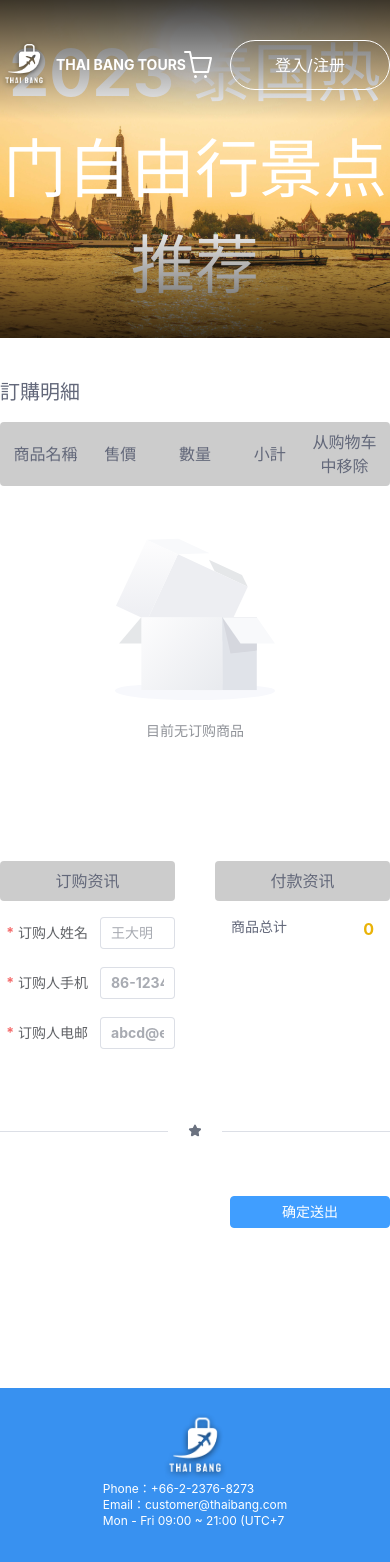
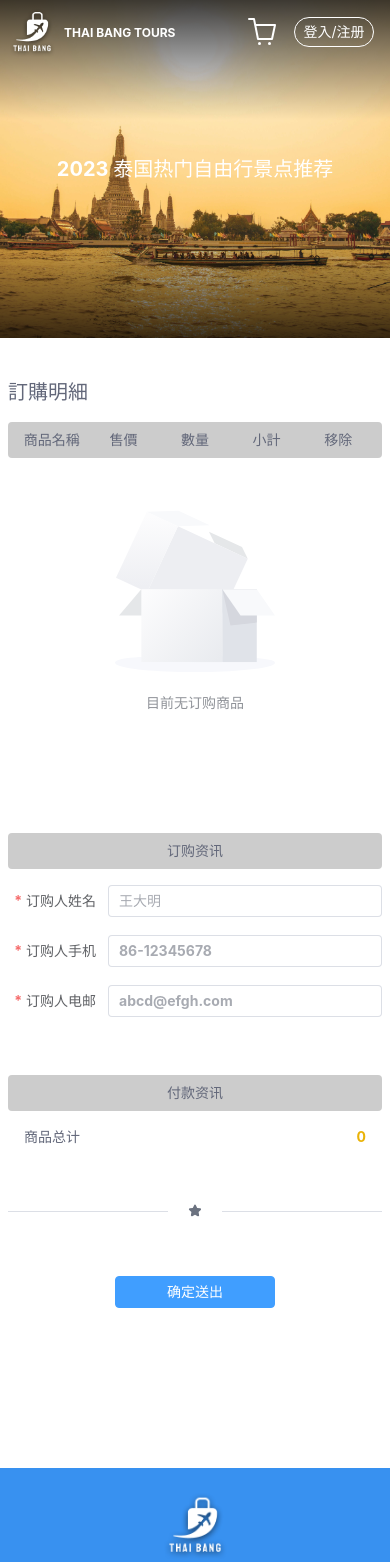
Before and after one commit to dontzdontz/ecommerce, a Vue app: page /#/cart in a window 390 px wide. Shown: the top 1562 px of the page. Built offline with nearby package versions, Linux system fonts and the light colour scheme.

Commit message:
feat: 完成

```diff
--- a/src/components/Header.vue
+++ b/src/components/Header.vue
@@ -14,17 +14,24 @@ const ruleFormRef = ref();
 const ruleForm = reactive({
   username: "",
   password: "",
+  mobile: "",
+  sms: "",
 });
 
 const submitForm = async () => {
   await ruleFormRef.value.validate((valid, fields) => {
-    if (valid) {
-      ElMessage.success('asdf')
+    if (!valid) return
+
+    if (type.value === 'register') {
+      ElMessage.success('注册成功，請等待客服人員驗證資料')
+      dialogVisible.value = false
+    } else {
+      ElMessage.success('登入成功')
     }
   });
 };
 
-const rules = reactive({
+const registerRules = reactive({
   username: [
     { required: true, message: "请输入帐号", trigger: "change" },
     { min: 6, max: 16, message: "请输入6-16位数字元帐号", trigger: "change" },
@@ -33,6 +40,23 @@ const rules = reactive({
     { required: true, message: "请输入密码", trigger: "change" },
     { min: 6, max: 16, message: "请输入6-16位数字元密码", trigger: "change" },
   ],
+  mobile: [
+    { required: true, message: "请输入手机", trigger: "change" },
+  ],
+  sms: [
+    { required: true, message: "请输入驗證碼", trigger: "change" },
+  ],
+});
+const loginRules = reactive({
+  username: [
+    { required: true, message: "请输入帐号", trigger: "change" },
+    { min: 6, max: 16, message: "请输入6-16位数字元帐号", trigger: "change" },
+  ],
+  password: [
+    { required: true, message: "请输入密码", trigger: "change" },
+    { min: 6, max: 16, message: "请输入6-16位数字元密码", trigger: "change" },
+  ],
+
 });
 
 const type = ref('register')
@@ -46,15 +70,15 @@ const switchType = (inputType) => {
 }
 </script>
 <template>
-  <div class="max-w-[1280px] mx-auto absolute z-[999] left-1/2 -translate-x-1/2 top-10 w-screen">
-    <div @click="router.push('/')" class="hover:opacity-70  cursor-pointer flex flex-row text-sm absolute top-0 z-50 left-0 items-center text-white font-bold gap-2">
-      <img :src="logo"  class=" w-12"/>
+  <div class="max-w-[1280px] mx-auto absolute z-[999] left-1/2 -translate-x-1/2 top-4 md:top-10 w-screen  md:px-0">
+    <div @click="router.push('/')" class="hover:opacity-70  cursor-pointer flex flex-row text-xs absolute -top-2 md:top-0 z-50 left-2 md:left-0 items-center text-white font-bold gap-2 md:text-base">
+      <img :src="logo"  class="w-12"/>
       THAI BANG TOURS
     </div>
-    <div class="flex flex-row items-center gap-4 absolute top-0 z-50 right-0">
+    <div class="flex flex-row items-center gap-4 absolute top-0 z-50 right-4 md:right-0">
       <ShoppingCart @click="router.push('/cart')" class="w-8 text-white cursor-pointer hover:scale-[1.1] transition duration-100 ease-out"/>
     <div
-      class=" rounded-full w-40 border border-white py-3 flex items-center justify-center text-white hover:opacity-70 hover:bg-white hover:text-gray-500 cursor-pointer ease-in-out transition "
+      class=" rounded-full w-20 text-sm md:text-base md:w-40 border border-white  py-1 md:py-3 flex items-center justify-center text-white hover:opacity-70 hover:bg-white hover:text-gray-500 cursor-pointer ease-in-out transition "
       @click="dialogVisible = true"
     >
       登入/注册
@@ -66,7 +90,8 @@ const switchType = (inputType) => {
     <el-form
       ref="ruleFormRef"
       :model="ruleForm"
-      :rules="rules"
+      :rules="
+      type === 'register' ?registerRules : loginRules"
       label-width="100px"
       class="flex flex-col "
       status-icon
@@ -78,15 +103,15 @@ const switchType = (inputType) => {
       <el-form-item label="密码" prop="password">
         <el-input maxlength="16" type="password" v-model="ruleForm.password" placeholder="请输入6-16位数字元" />
       </el-form-item>
-      <el-form-item v-if="type === 'register'" label="手機號" prop="mobile">
-        <el-input maxlength="6" v-model="ruleForm.password">
-          <template #append><el-button>發送驗證碼</el-button></template>
+      <el-form-item v-if="type === 'register'" label="手机" prop="mobile">
+        <el-input maxlength="12" v-model="ruleForm.mobile">
+          <template #append><el-button>发送验证码</el-button></template>
         </el-input>
       </el-form-item>
-      <el-form-item v-if="type === 'register'" label="驗證碼" prop="sms">
-        <el-input maxlength="6" v-model="ruleForm.password" />
+      <el-form-item v-if="type === 'register'" label="验证码" prop="sms">
+        <el-input maxlength="6" v-model="ruleForm.sms" />
       </el-form-item>
-      <el-button type="primary" @click="submitForm(ruleFormRef)" class="mx-auto">
+      <el-button type="primary" @click="submitForm" class="mx-auto">
           {{title}}
         </el-button>
         <p v-if="type === 'register'" @click="switchType('login')" class="text-xs text-center mt-2 hover:text-main cursor-pointer text-gray-500">已经是会员？马上登入</p>
--- a/src/views/Cart.vue
+++ b/src/views/Cart.vue
@@ -53,32 +53,31 @@ const submitForm = async () => {
 <template>
   <div class="hero">
     <div class="flex items-center justify-center flex-col">
-      <h1 className="font-bold text-[64px] text-center text-white">
+      <h1 className="font-bold text-xl md:text-[64px] text-center text-white">
         2023 泰国热门自由行景点推荐
       </h1>
     </div>
   </div>
 
-  <div class="mx-auto max-w-[1280px] mb-40">
+  <div class="mx-auto max-w-[1280px] mb-40 md:px-0 px-2">
     <h2 class="font-bold text-xl mb-4">訂購明細</h2>
 
     <div class="grid grid-col">
-      <div class="bg-[#ccc] grid grid-cols-5 items-center justify-center text-center px-2 py-2 rounded font-bold">
+      <div class="bg-[#ccc] grid grid-cols-5 text-sm md:text-sm items-center justify-center text-center px-2 py-2 rounded font-bold">
         <span>商品名稱</span>
         <span>售價</span>
         <span>數量</span>
         <span>小計</span>
-        <span>
-从购物车中移除</span>
+        <span>移除</span>
       </div>
 
       <el-empty v-if="!cartStore.products.length" description="目前无订购商品" class=" mb-10" />
 
-      <div class="grid grid-cols-5 py-2 border-b items-center justify-center text-center"
+      <div class="grid grid-cols-5 py-2 border-b items-center justify-center text-xs md:text-base text-center"
         v-for="i in cartStore.products">
-        <span v-html="i.title" class="text-left font-bold text-main pl-4 "></span>
-        <span class="text-yellow-500 font-bold">{{ i.price.toLocaleString() }}</span>
-        <span class="flex flex-row mx-auto gap-4">
+        <span v-html="i.title" class="text-left font-bold text-main pl-4 truncate"></span>
+        <span class="text-yellow-500 font-bold ">{{ i.price.toLocaleString() }}</span>
+        <span class="flex flex-row mx-auto gap-1 md:gap-4">
           <Remove @click="decreaseAmount(i)" class="w-4 cursor-pointer hover:text-main text-gray-400" :class="{ 'cursor-not-allowed hover:text-gray-200': i.amount === 1 }" />
           <span class="font-bold">{{ i.amount }}</span>
           <CirclePlus @click="addCart(i)" class="w-4 cursor-pointer hover:text-main text-gray-400"  :class="{ 'cursor-not-allowed hover:text-gray-200': i.amount === 10  }"/>
@@ -87,11 +86,11 @@ const submitForm = async () => {
         <CloseBold @click="removeCart(i)" class="w-4 mx-auto text-red-500 cursor-pointer hover:scale-[1.1]" />
       </div>
 
-      <div class="grid grid-cols-2 w-full  gap-10 my-10">
-        <el-form ref="ruleFormRef" :model="ruleForm" :rules="rules" label-width="100px" class="flex font-bold flex-col"
+      <div class="grid md:grid-cols-2 w-full  gap-10 my-10">
+        <el-form ref="ruleFormRef" :model="ruleForm" :rules="rules" label-width="100px" class="flex font-bold flex-col text-sm md:text-base"
           status-icon>
 
-          <div class="bg-[#ccc] w-full text-center px-2 py-2 rounded font-bold mb-4">
+          <div class="bg-[#ccc] text-sm md:text-base  w-full text-center px-2 py-2 rounded font-bold mb-4">
             订购资讯
           </div>
 
@@ -109,9 +108,9 @@ const submitForm = async () => {
         </el-form>
 
         <div class="flex flex-col">
-          <div class="bg-[#ccc] text-center px-2 py-2 rounded font-bold mb-4">付款资讯</div>
-          <div class="flex flex-row justify-between px-4 font-bold">
-            <span class="text-sm">商品总计</span>
+          <div class="bg-[#ccc] text-center px-2 py-2 rounded font-bold mb-4 text-sm md:text-base">付款资讯</div>
+          <div class="flex flex-row justify-between px-4 font-bold text-sm md:text-base">
+            <span class="text-sm ">商品总计</span>
             <span class="text-yellow-500">{{ cartStore.total.toLocaleString() }}</span>
           </div>
         </div>
@@ -120,7 +119,7 @@ const submitForm = async () => {
       <el-divider>
       <el-icon><star-filled class="text-gray-500" /></el-icon>
     </el-divider>
-      <el-button type="primary" class="w-40 mt-10 justify-self-end" @click="submitForm">确定送出</el-button>
+      <el-button type="primary" class="w-40 mt-10 justify-self-center md:justify-self-end" @click="submitForm">确定送出</el-button>
 
 
     </div>
--- a/src/views/Home.vue
+++ b/src/views/Home.vue
@@ -14,20 +14,20 @@ const isLoading = ref(true)
 
 const features = [
   {
-    title: '發掘玩樂靈感',
-    content: '提供近50萬種吃喝玩樂、租車、住宿等體驗，帶你發現更好玩的世界',
+    title: '发掘玩乐灵感',
+    content: '提供近50万种吃喝玩乐、租车、住宿等体验，带你发现更好玩的世界',
   },
   {
-    title: '享 Klook 會員禮遇',
-    content: '註冊帳戶即可輕鬆解鎖會員獨享價、加倍賺積分',
+    title: '享 THAI BANG 会员礼遇',
+    content: '注册帐户即可轻松解锁会员独享价、加倍赚积分',
   },
   {
-    title: '預訂簡單快速',
-    content: '享極速預訂、免排隊入場、免費取消等服務，輕鬆玩，無負擔',
+    title: '预订简单快速',
+    content: '享极速预订、免排队入场、免费取消等服务，轻松玩，无负担',
   },
   {
-    title: '玩樂品質保證',
-    content: '活動評價公開，專業客服團隊協助，安心出遊不踩雷',
+    title: '玩乐品质保证',
+    content: '活动评价公开，专业客服团队协助，安心出游不踩雷',
   },
 ]
 
--- a/vite.config.js
+++ b/vite.config.js
@@ -1,5 +1,6 @@
 import { defineConfig } from 'vite'
 import vue from '@vitejs/plugin-vue'
+import { resolve } from 'path'
 
 // https://vitejs.dev/config/
 export default defineConfig({
```
